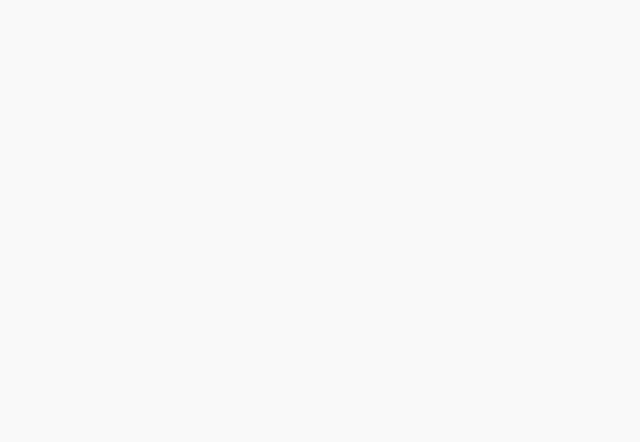
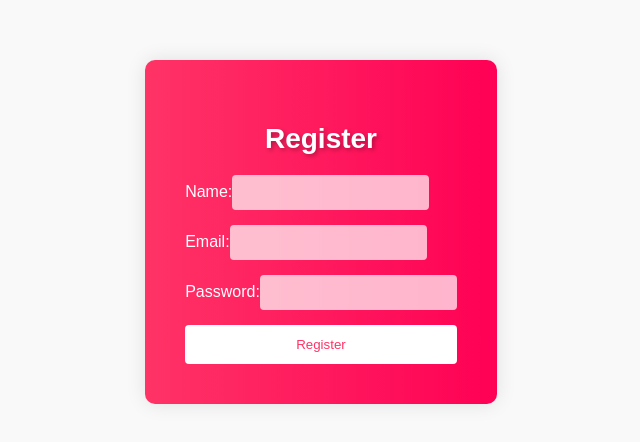
Before and after one commit to papilum/forum, a React (Create React App) app: page /register in a window 1280 px wide. Before the commit this address had no page. Shown: the part 168-610 px from the top of the page, without its empty margins (319-959 px from the left). Built offline with nearby package versions, Linux system fonts and the light colour scheme.

Commit message:
kreirana komponenta register

```diff
--- a/src/App.js
+++ b/src/App.js
@@ -2,13 +2,14 @@
 import './App.css';
 import Login from './Login';
 import { BrowserRouter as Router, Route, Routes } from 'react-router-dom';
+import Register from './Register';
 function App() {
   return (
     <Router>
 
       <Routes>
         <Route  path="/login" element={<Login></Login>} />
-
+        <Route  path="/register" element={<Register></Register>} />
       </Routes>
     </Router>
   );
--- /dev/null
+++ b/src/Register.jsx
@@ -0,0 +1,69 @@
+import React, { useState } from 'react';
+import axios from 'axios';
+
+const Register = () => {
+  const [name, setName] = useState('');
+  const [email, setEmail] = useState('');
+  const [password, setPassword] = useState('');
+  const [error, setError] = useState('');
+
+  const handleSubmit = async (e) => {
+    e.preventDefault();
+
+    try {
+      const response = await axios.post('/api/register', {
+        name: name,
+        email: email,
+        password: password
+      });
+
+      // Obrada uspešne registracije
+      console.log(response.data);
+    } catch (error) {
+      // Obrada greške pri registraciji
+      setError('Registration failed');
+    }
+  };
+
+  return (
+    <div className="container">
+      <div className="login-container">
+        <h2 className="login-heading">Register</h2>
+        {error && <p className="error-message">{error}</p>}
+        <form className="login-form" onSubmit={handleSubmit}>
+          <div>
+            <label>Name:</label>
+            <input
+              type="text"
+              value={name}
+              onChange={(e) => setName(e.target.value)}
+              className="login-input"
+            />
+          </div>
+          <div>
+            <label>Email:</label>
+            <input
+              type="email"
+              value={email}
+              onChange={(e) => setEmail(e.target.value)}
+              className="login-input"
+            />
+          </div>
+          <div>
+            <label>Password:</label>
+            <input
+              type="password"
+              value={password}
+              onChange={(e) => setPassword(e.target.value)}
+              className="login-input"
+            />
+          </div>
+          <button type="submit" className="login-button">Register</button>
+        </form>
+        <div className="decoration"></div>
+      </div>
+    </div>
+  );
+};
+
+export default Register;
```
